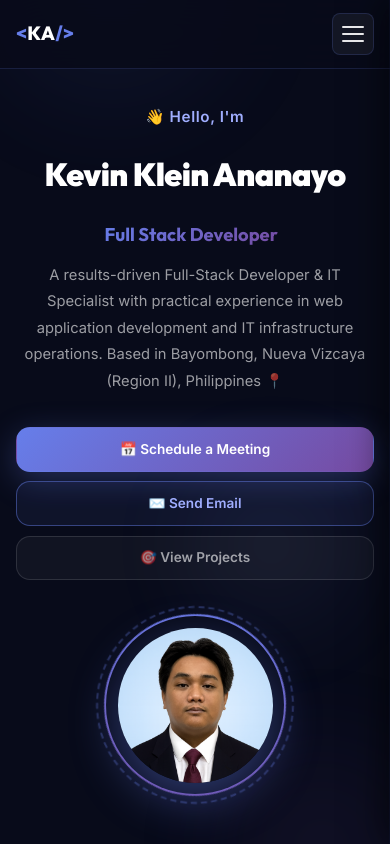
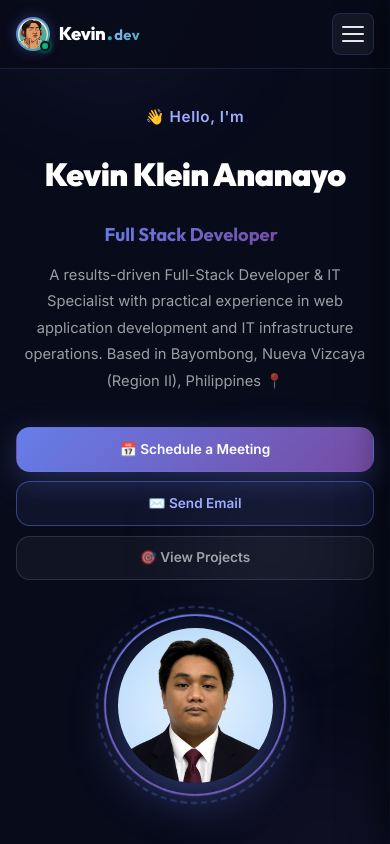
Before and after one commit to KKAnanayo/KevinAnanayo-portfolio, a React (Vite) app in the folder Kevin_Anananyo-Portfolio/: page / in a window 390 px wide. Shown: the top 844 px of the page. Built offline with nearby package versions, Linux system fonts and the light colour scheme.

Commit message:
feat: add portfolio application with responsive design and custom styling

```diff
--- a/Kevin_Anananyo-Portfolio/src/App.css
+++ b/Kevin_Anananyo-Portfolio/src/App.css
@@ -105,23 +105,127 @@
 
 .nav-logo {
   font-family: var(--font-display);
-  font-size: clamp(1.2rem, 3vw, 1.45rem);
-  font-weight: 800;
-  color: #fff;
   cursor: pointer;
-  letter-spacing: 0.02em;
   user-select: none;
-  display: flex;
+  display: inline-flex;
   align-items: center;
+  gap: clamp(0.55rem, 1.2vw, 0.75rem);
+  padding: 0.35rem 0.6rem;
+  margin-left: -0.6rem;
+  border-radius: var(--radius-md);
+  transition: all 0.25s cubic-bezier(0.16, 1, 0.3, 1);
 }
 
-.logo-bracket {
-  color: var(--clr-accent);
-  transition: transform 0.2s ease;
+.nav-logo:hover {
+  background: rgba(255, 255, 255, 0.04);
 }
 
-.nav-logo:hover .logo-bracket {
-  color: var(--clr-accent-bright);
+.logo-avatar-wrap {
+  position: relative;
+  width: clamp(34px, 4.5vw, 40px);
+  height: clamp(34px, 4.5vw, 40px);
+  border-radius: 50%;
+  padding: 2px;
+  background: linear-gradient(135deg, #667eea 0%, #38b2ac 100%);
+  box-shadow: 0 0 14px rgba(102, 126, 234, 0.35);
+  transition: transform 0.3s cubic-bezier(0.34, 1.56, 0.64, 1), box-shadow 0.3s ease;
+  flex-shrink: 0;
+}
+
+.nav-logo:hover .logo-avatar-wrap {
+  transform: scale(1.08) rotate(-3deg);
+  box-shadow: 0 0 20px rgba(56, 178, 172, 0.55), 0 0 10px rgba(102, 126, 234, 0.4);
+}
+
+.logo-avatar-img {
+  width: 100%;
+  height: 100%;
+  border-radius: 50%;
+  object-fit: cover;
+  display: block;
+  background: #080b1a;
+}
+
+.logo-status-dot {
+  position: absolute;
+  bottom: 0px;
+  right: 0px;
+  width: 10px;
+  height: 10px;
+  background: #10b981;
+  border: 2px solid #080b1a;
+  border-radius: 50%;
+  box-shadow: 0 0 6px #10b981;
+  animation: pulseStatus 2.2s infinite ease-in-out;
+}
+
+@keyframes pulseStatus {
+  0%, 100% {
+    transform: scale(1);
+    opacity: 1;
+    box-shadow: 0 0 6px #10b981;
+  }
+  50% {
+    transform: scale(1.15);
+    opacity: 0.85;
+    box-shadow: 0 0 12px #10b981, 0 0 18px rgba(16, 185, 129, 0.45);
+  }
+}
+
+.logo-text {
+  display: flex;
+  align-items: baseline;
+  gap: 0.1rem;
+  letter-spacing: -0.01em;
+}
+
+.logo-name {
+  font-size: clamp(1.15rem, 2.2vw, 1.35rem);
+  font-weight: 800;
+  color: #ffffff;
+  letter-spacing: -0.02em;
+  transition: color 0.2s ease;
+}
+
+.logo-dot {
+  font-size: clamp(1.15rem, 2.2vw, 1.35rem);
+  font-weight: 900;
+  color: #38b2ac;
+  transition: transform 0.25s ease;
+}
+
+.logo-dev {
+  font-size: clamp(0.92rem, 1.8vw, 1.08rem);
+  font-weight: 700;
+  background: linear-gradient(135deg, #a0aeff 0%, #38b2ac 100%);
+  -webkit-background-clip: text;
+  -webkit-text-fill-color: transparent;
+  letter-spacing: 0.03em;
+  text-transform: lowercase;
+  transition: filter 0.2s ease;
+}
+
+.nav-logo:hover .logo-dot {
+  transform: translateY(-2px);
+}
+
+.nav-logo:hover .logo-dev {
+  filter: brightness(1.25);
+}
+
+.footer-logo {
+  margin-left: 0;
+  margin-bottom: 0.65rem;
+  justify-content: center;
+  padding: 0.4rem 0.9rem;
+  border-radius: 30px;
+  background: rgba(255, 255, 255, 0.03);
+  border: 1px solid rgba(255, 255, 255, 0.07);
+}
+
+.footer-logo:hover {
+  background: rgba(255, 255, 255, 0.06);
+  border-color: rgba(102, 126, 234, 0.35);
 }
 
 .nav-links {
--- a/Kevin_Anananyo-Portfolio/src/App.jsx
+++ b/Kevin_Anananyo-Portfolio/src/App.jsx
@@ -1,6 +1,7 @@
 import { useState, useEffect } from 'react'
 import './App.css'
 import profilePic from './assets/Me.png'
+import avatarImg from './assets/avatar.jpg'
 import {
   LinkedinOutlined,
   GithubOutlined,
@@ -258,9 +259,23 @@ export default function App() {
       {/* ────────────── NAVBAR ────────────── */}
       <nav className="navbar" role="navigation" aria-label="Main navigation">
         <div className="nav-inner">
-          <div className="nav-logo" onClick={() => scrollTo('home')} role="button" tabIndex={0}
-               onKeyDown={e => e.key === 'Enter' && scrollTo('home')}>
-            <span className="logo-bracket">&lt;</span>KA<span className="logo-bracket">/&gt;</span>
+          <div
+            className="nav-logo"
+            onClick={() => scrollTo('home')}
+            role="button"
+            tabIndex={0}
+            aria-label="Kevin Ananayo — Return to home"
+            onKeyDown={e => e.key === 'Enter' && scrollTo('home')}
+          >
+            <div className="logo-avatar-wrap">
+              <img src={avatarImg} alt="Kevin Ananayo" className="logo-avatar-img" />
+              <span className="logo-status-dot" title="Available for work" aria-hidden="true" />
+            </div>
+            <div className="logo-text">
+              <span className="logo-name">Kevin</span>
+              <span className="logo-dot">.</span>
+              <span className="logo-dev">dev</span>
+            </div>
           </div>
 
           <div
@@ -638,8 +653,23 @@ export default function App() {
       {/* ────────────── FOOTER ────────────── */}
       <footer className="footer" role="contentinfo">
         <div className="footer-inner">
-          <div className="nav-logo">
-            <span className="logo-bracket">&lt;</span>KA<span className="logo-bracket">/&gt;</span>
+          <div
+            className="nav-logo footer-logo"
+            onClick={() => scrollTo('home')}
+            role="button"
+            tabIndex={0}
+            aria-label="Kevin Ananayo — Scroll to top"
+            onKeyDown={e => e.key === 'Enter' && scrollTo('home')}
+          >
+            <div className="logo-avatar-wrap">
+              <img src={avatarImg} alt="Kevin Ananayo" className="logo-avatar-img" />
+              <span className="logo-status-dot" aria-hidden="true" />
+            </div>
+            <div className="logo-text">
+              <span className="logo-name">Kevin</span>
+              <span className="logo-dot">.</span>
+              <span className="logo-dev">dev</span>
+            </div>
           </div>
           <p>© {new Date().getFullYear()} Kevin Klein Ananayo. All rights reserved.</p>
           <p className="footer-sub">Software Engineer · Full Stack Developer · IT Infrastructure</p>
```
Also changed, not shown: Kevin_Anananyo-Portfolio/public/avatar.jpg (added), Kevin_Anananyo-Portfolio/src/assets/avatar.jpg (added).
